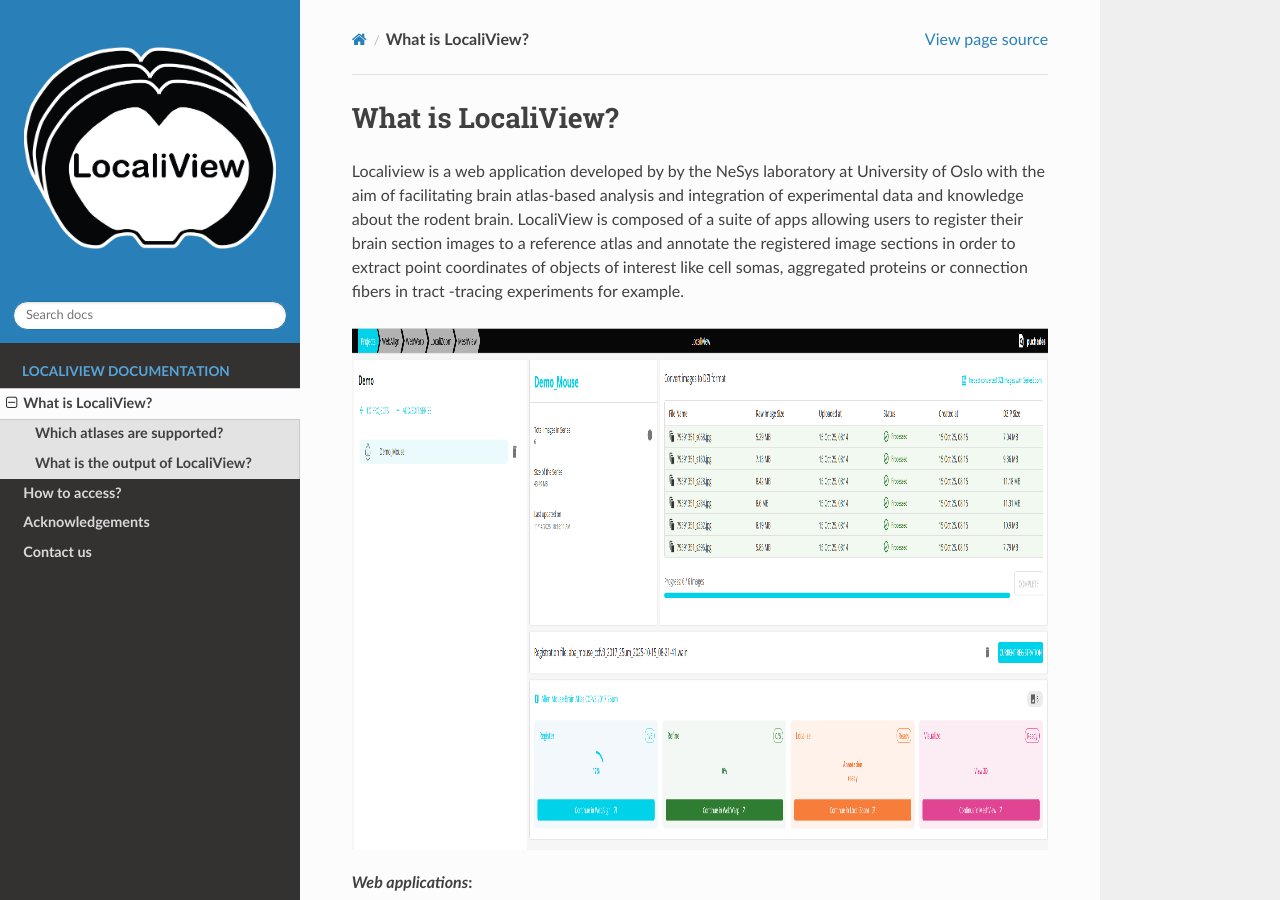
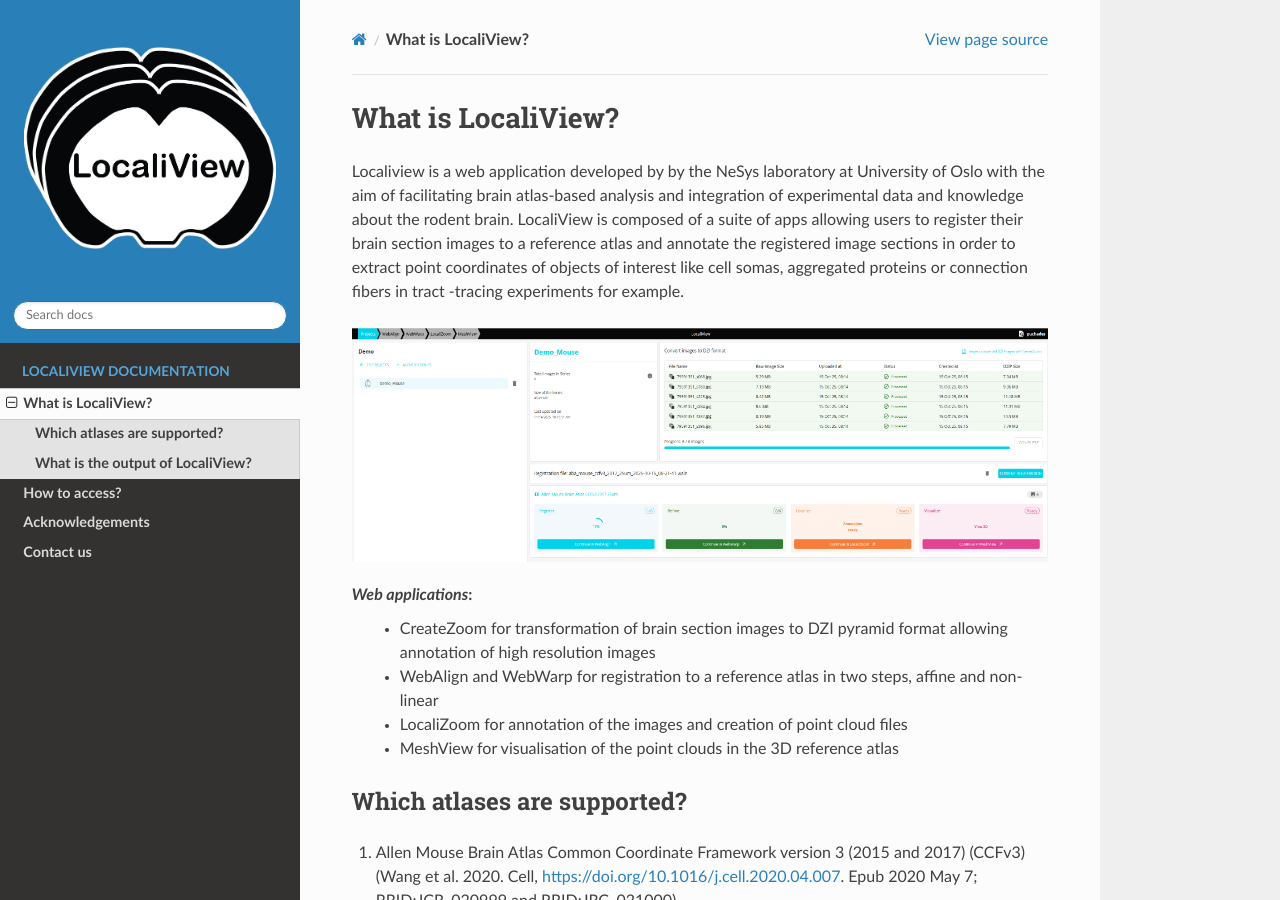
Before and after one commit to Neural-Systems-at-UIO/LocaliView, a Sphinx documentation site: the page built from Docs/Introduction.rst, in a window 1280 px wide and 900 px high. Built offline with Sphinx 7.4.7 and the Read the Docs theme 3.1.0, drawn with Linux system fonts in a browser that asks for light colours; pages that are not in the unit, such as notebooks, are missing from menus.

Commit message:
Update Introduction.rst

```diff
--- a/Docs/Introduction.rst
+++ b/Docs/Introduction.rst
@@ -7,7 +7,7 @@
 
 .. image:: images/LocaliView UI.png
    :width: 9.12083in
-   :height: 5.44028in
+   :height: 2.44028in
 
 
 *Web applications*:
```
